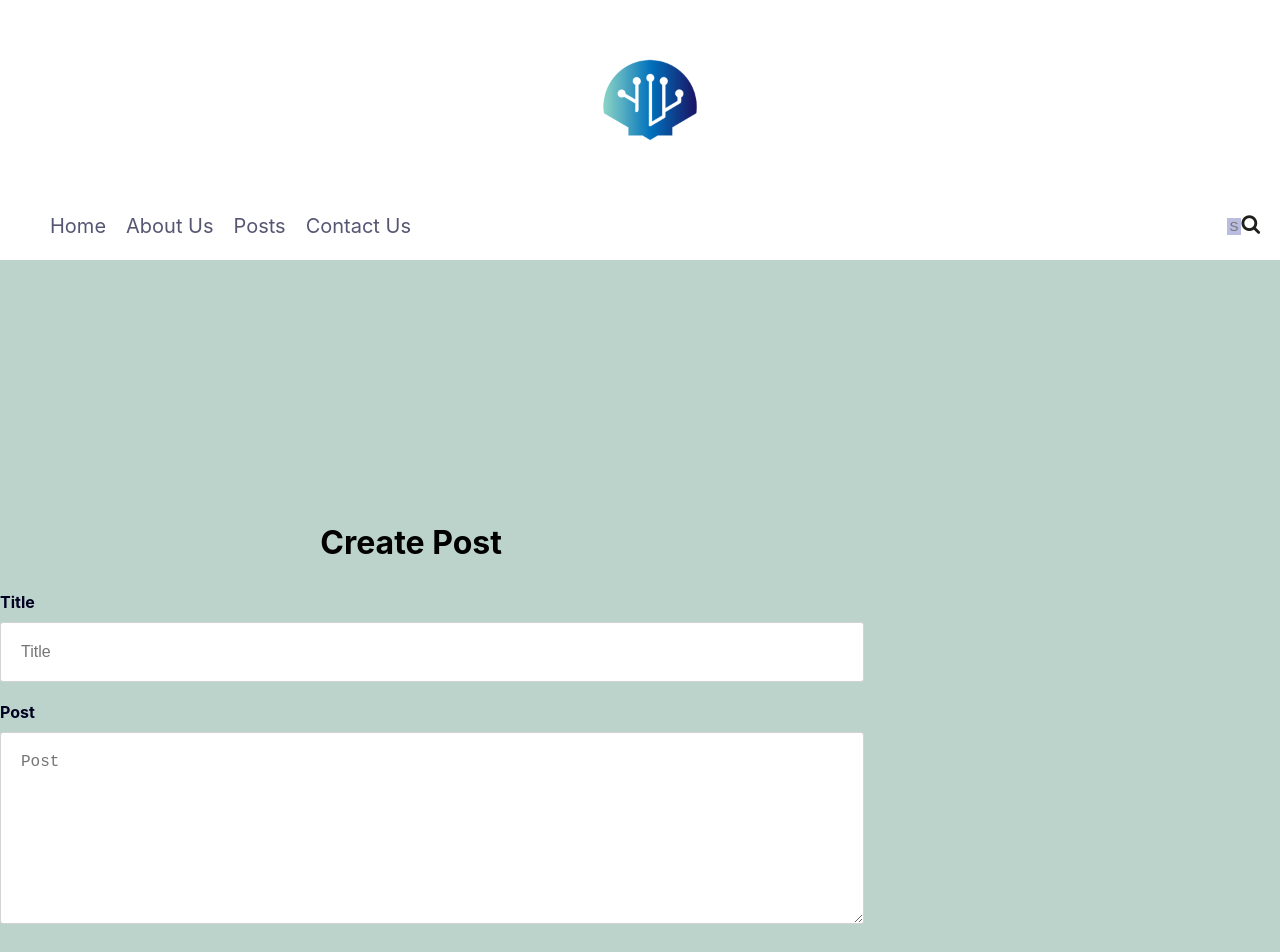
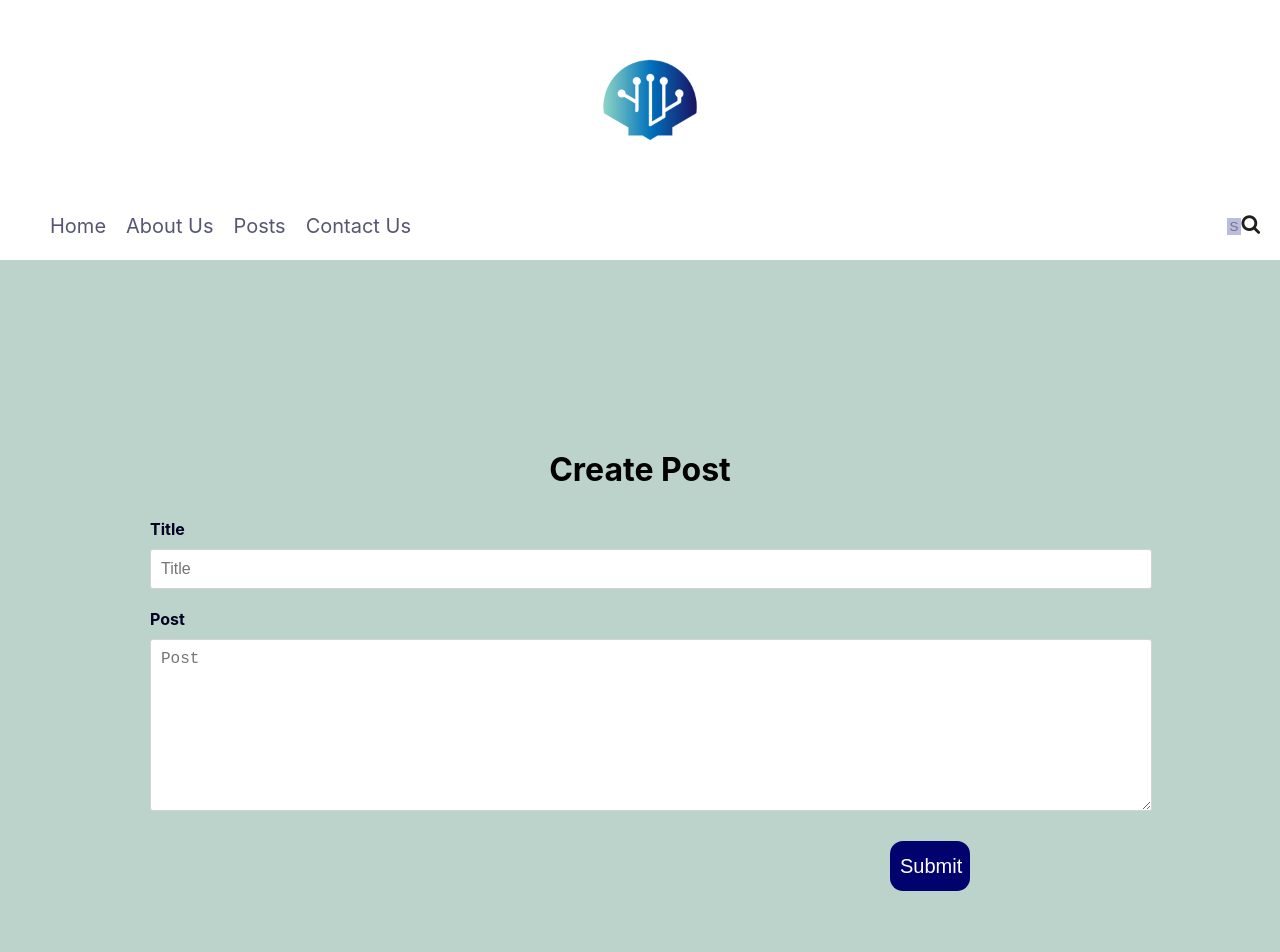
Before and after one commit to Pannonians/pannonians.js, a React (Create React App) app in the folder apps/blog/: page /postForm in a window 1280 px wide. Shown: the top 952 px of the page. Built offline with nearby package versions, Linux system fonts and the light colour scheme; no server answers.

Commit message:
change padding

```diff
--- a/apps/blog/src/components/PostForm/style.css
+++ b/apps/blog/src/components/PostForm/style.css
@@ -8,13 +8,13 @@
   .form > h1 {
     margin-bottom: 30px;
     text-align: center;
-    margin-top: 200px;
+
   }
 
   .form > input,
   textarea {
     width: 100%;
-    padding: 20px;
+    padding: 10px;
     border-radius: 3px;
     /* box-shadow: 0px 0px 5px rgba(0, 0, 0, 0.137); */
     margin-bottom: 20px;
@@ -63,5 +63,14 @@
 
   .formContainer{
     display: flex;
+    flex-direction: column;
+    margin-left: 150px;
+    margin-right: 150px;
 
   }
+
+  .medium-btn {
+    width: 80px;
+    height: 50px;
+
+}
```
